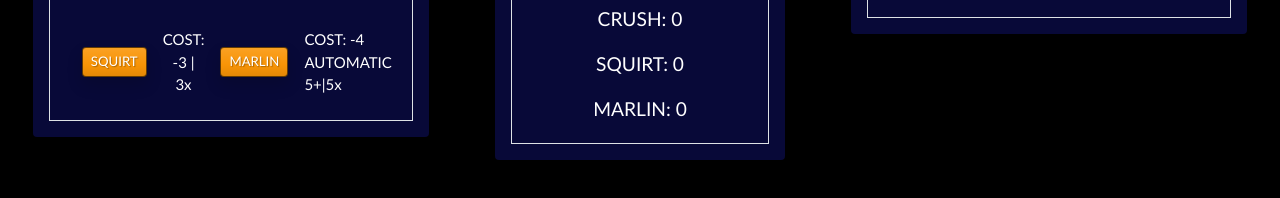
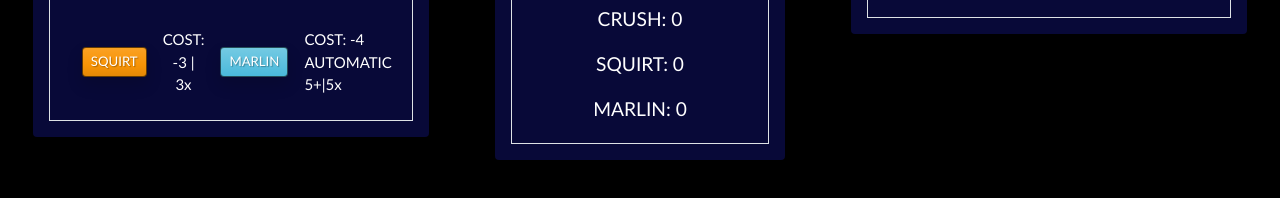
Before and after one commit to LoganPonder/moon-miner, a plain HTML site: page index.html in a window 1280 px wide. Shown: the part 626-824 px from the top of the page. Drawn offline with nearby package versions, Linux system fonts and the light colour scheme; a web font is replaced by a local one.

Commit message:
btn color change

```diff
--- a/index.html
+++ b/index.html
@@ -63,7 +63,7 @@
                                 <p class="mt-3">COST: -<span id="item3-price">3</span> | 3x</p>
                             </div>
                             <div class="btn-group d-flex align-items-center justify-content-between p-2">
-                                <button class="btn btn-warning rounded mr-3 shadow btn-sm" onclick="buyItem('item4')">MARLIN</button>
+                                <button class="btn btn-info rounded mr-3 shadow btn-sm" onclick="buyItem('item4')">MARLIN</button>
                                 <div class="text d-flex flex-column text-left">
                                 <p class="mt-3 mb-0">COST: -<span id="item4-price">4</span></p>
                                 <p class="mt-0">AUTOMATIC 5+|5x</p>
```
